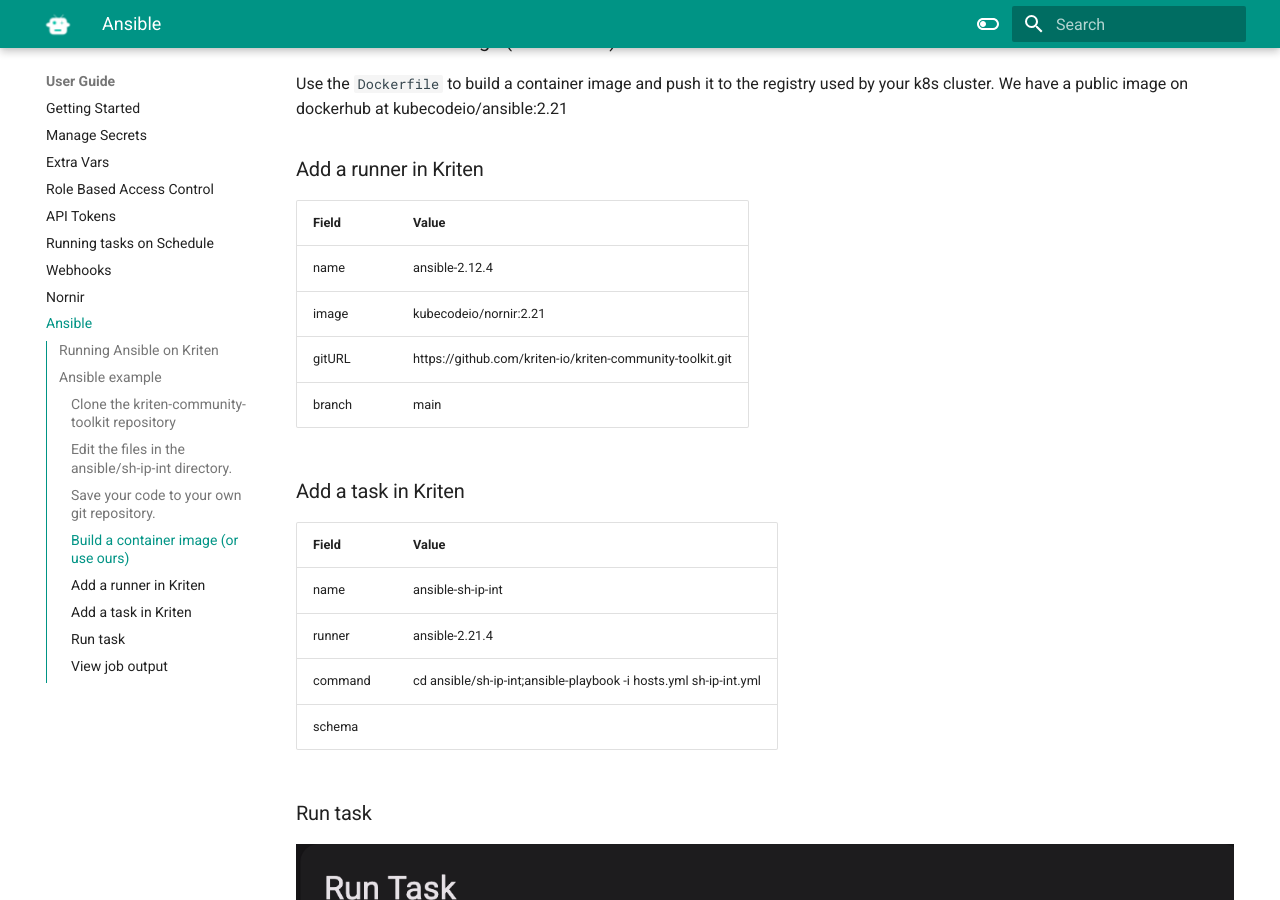
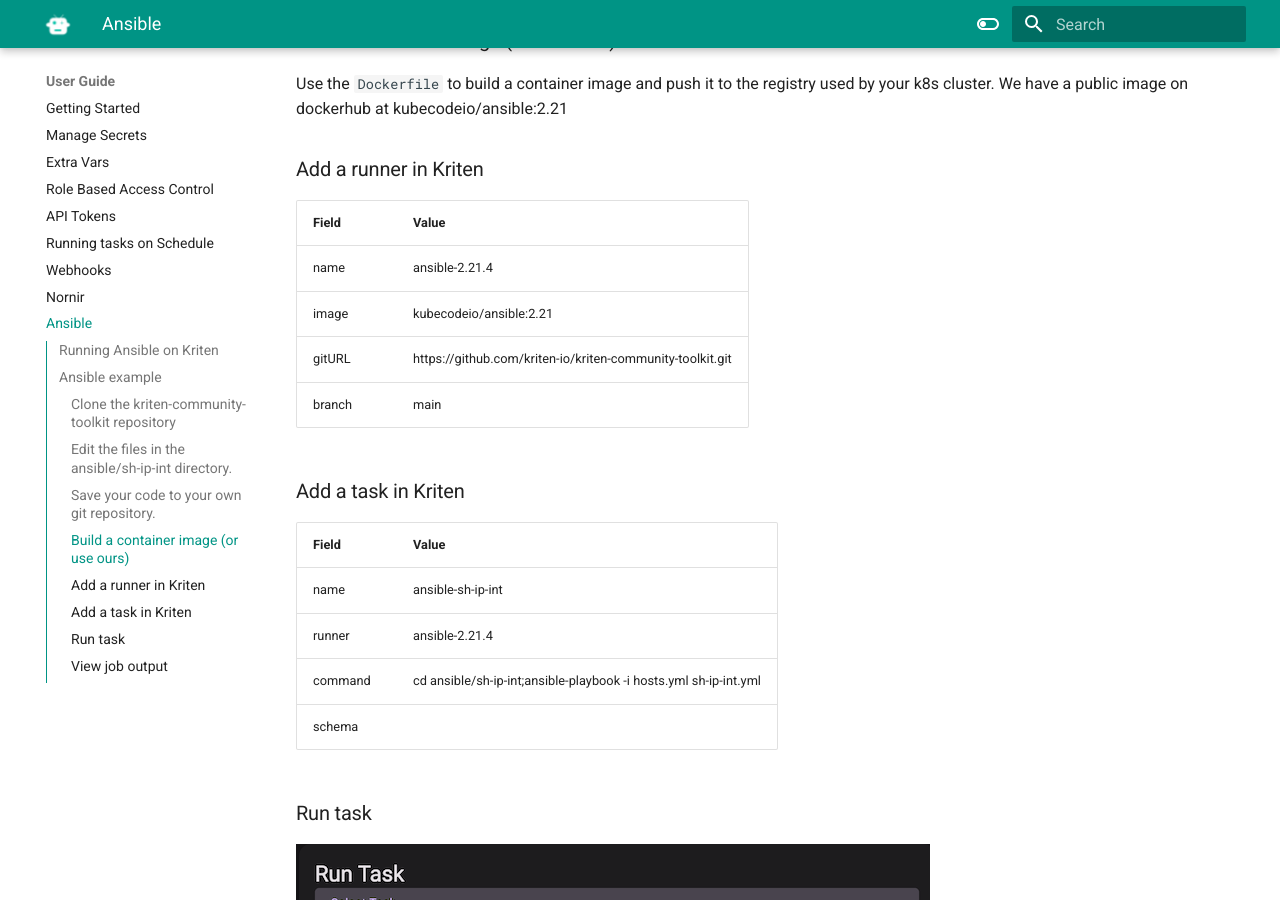
Before and after one commit to kriten-io/kriten-docs, an MkDocs documentation site: the page built from docs/user_guide/ansible.md, in a window 1280 px wide and 900 px high, scrolled down 869 px. Built offline with MkDocs 1.6.1 and Material for MkDocs 9.7.7, drawn with Linux system fonts in a browser that asks for light colours.

Commit message:
Resize Ansible and Nornir images.

```diff
--- a/docs/user_guide/ansible.md
+++ b/docs/user_guide/ansible.md
@@ -31,8 +31,8 @@
 
 | Field | Value |
 |-------|-------|
-| name | ansible-2.12.4 |
-| image | kubecodeio/nornir:2.21 |
+| name | ansible-2.21.4 |
+| image | kubecodeio/ansible:2.21 |
 | gitURL | https://github.com/kriten-io/kriten-community-toolkit.git |
 | branch | main |
 
```
Also changed, not shown: docs/assets/kriten-ansible-job.png, docs/assets/kriten-nornir-job.png, docs/assets/kriten-run-ansible-task.png, docs/assets/kriten-run-nornir-task.png, 2 other files.
